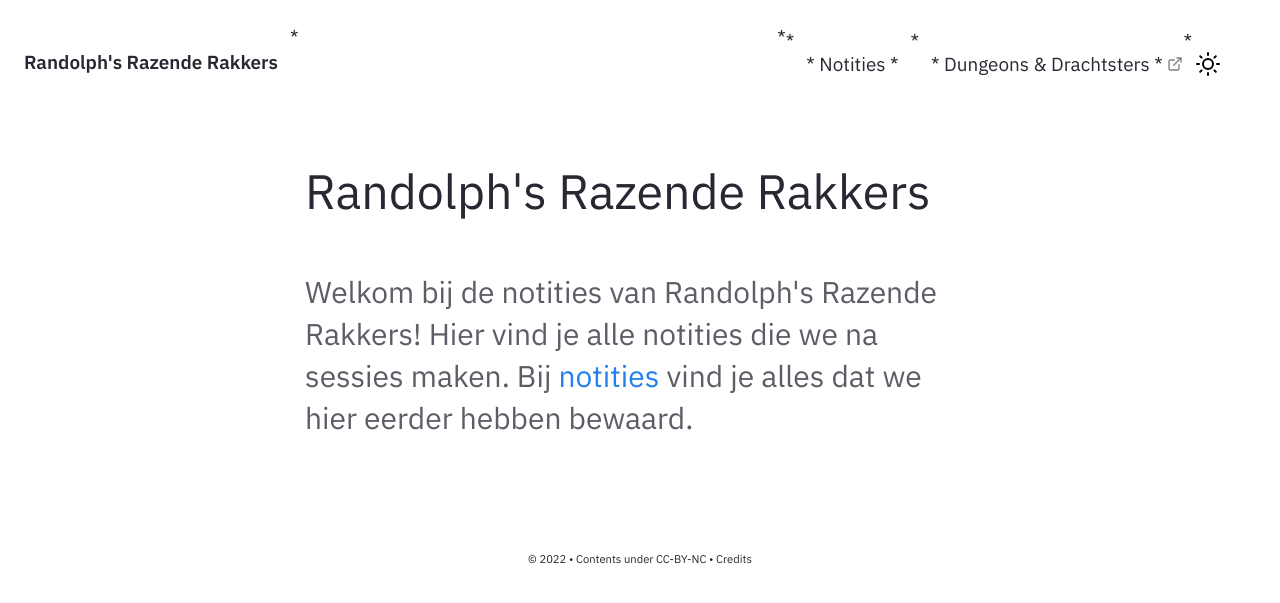
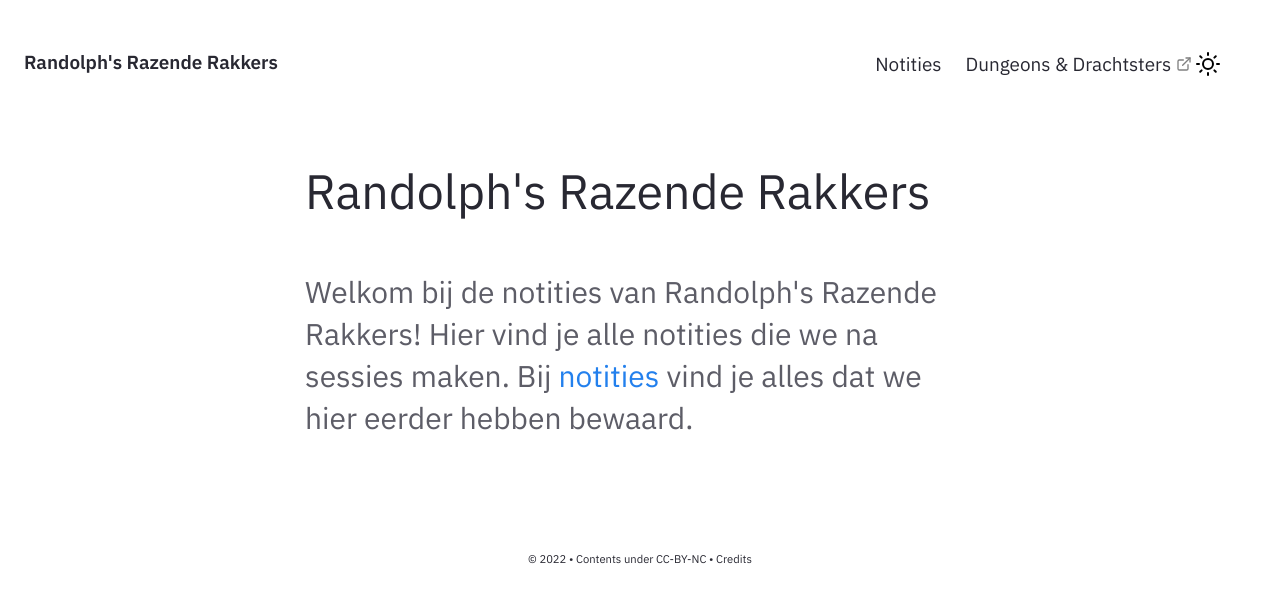
Before and after one commit to basvroegop/rrr, a Jekyll site: the page built from pages/index.md, in a window 1280 px wide. Shown: the top 603 px of the page. Built offline with Jekyll 4.4.1, drawn with Linux system fonts in a browser that asks for light colours.

Commit message:
Stars gone.

```diff
--- a/_includes/Nav.html
+++ b/_includes/Nav.html
@@ -51,15 +51,15 @@
       </a>
     </div>
 
-    *<div id="navbarBasicExample" class="navbar-menu">
-    *  <div class="navbar-start">
-    *    <a href="{{'/notes' | relative_url}}" class="navbar-item">
-    *      Notities
-    *    </a>
-    *    <a href="https://dndrachtsters.nl/"  target="_blank" class="navbar-item">
-    *      Dungeons & Drachtsters
-    *    </a>
-    *  </div>
+    <div id="navbarBasicExample" class="navbar-menu">
+      <div class="navbar-start">
+        <a href="{{'/notes' | relative_url}}" class="navbar-item">
+          Notities
+        </a>
+        <a href="https://dndrachtsters.nl/"  target="_blank" class="navbar-item">
+          Dungeons & Drachtsters
+        </a>
+      </div>
       <div class="navbar-end is-hidden-mobile" onclick="modeSwitcher()" >
         <div class="navbar-item">
           <div class="buttons">
```
